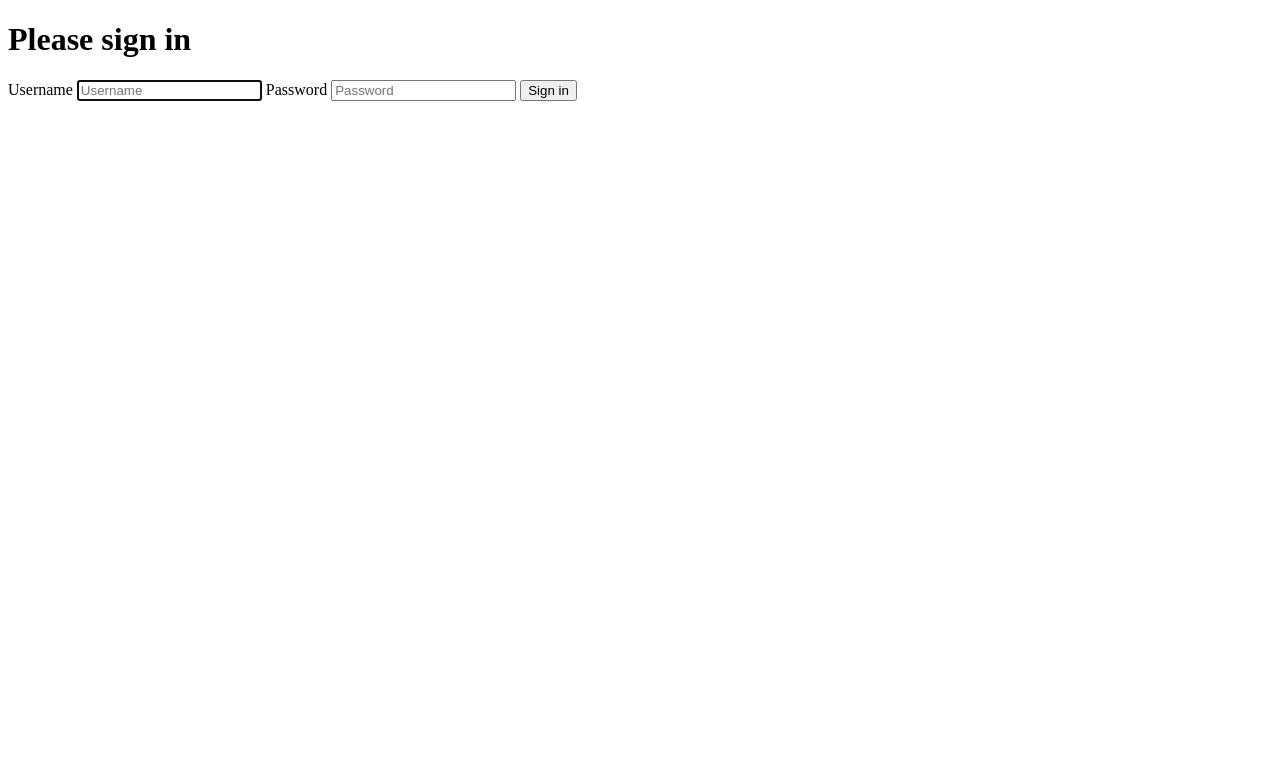
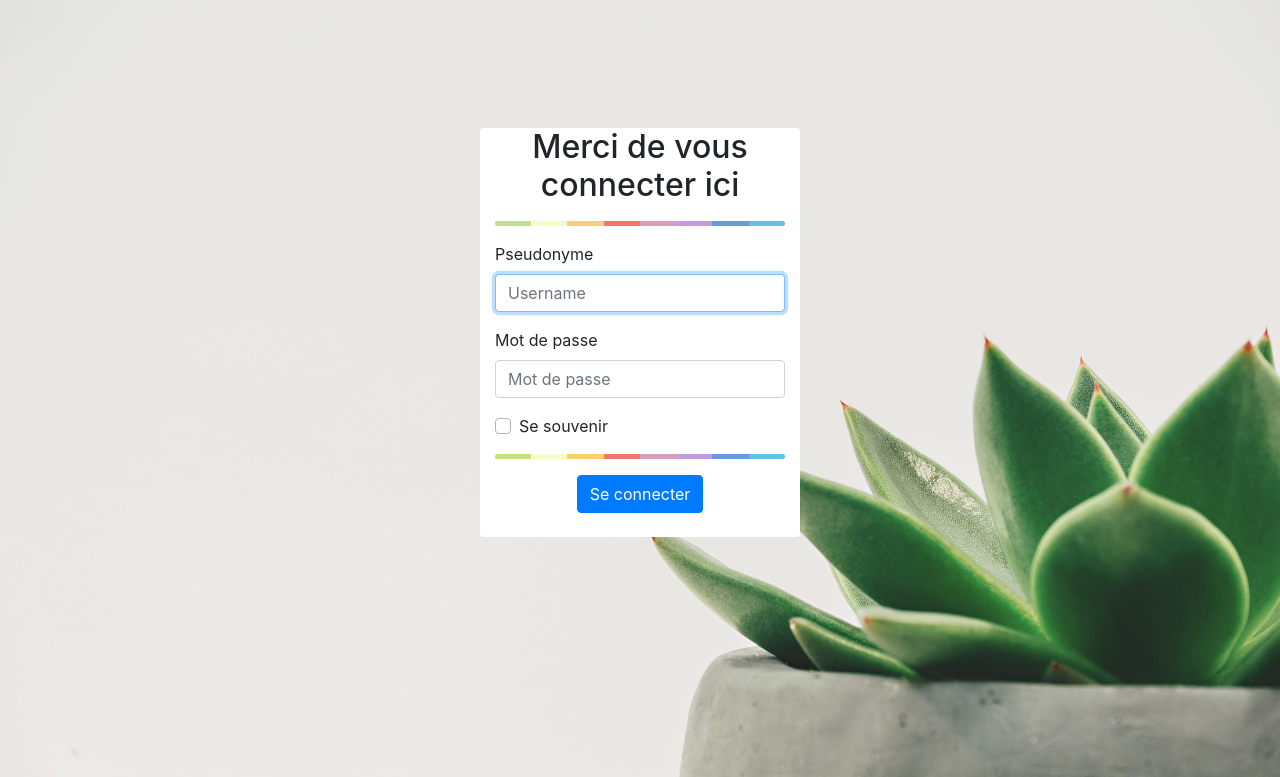
Before and after one commit to clarkeley/minots-ndiamane, a PHP site: template templates/security/login.html.twig in a window 1280 px wide. Shown: the top 777 px of the page. Run offline with PHP 8.4, Linux system fonts and the light colour scheme; the template is opened without the code that fills it, so the values that code supplies are empty; some libraries are stand-ins or nearby versions.

Commit message:
Add remember_me login and css files

```diff
--- /dev/null
+++ b/public/css/alignments.css
@@ -0,0 +1,4 @@
+/* Down space */
+.d-5 {
+    margin-top: 10%;
+}
--- /dev/null
+++ b/public/css/fonds.css
@@ -0,0 +1,27 @@
+/* Fond arc-en-ciel */
+.colorgraph {
+    height: 5px;
+    border-top: 0;
+    background: #c4e17f;
+    border-radius: 5px;
+    background-image: -webkit-linear-gradient(left, #c4e17f, #c4e17f 12.5%, #f7fdca 12.5%, #f7fdca 25%, #fecf71 25%, #fecf71 37.5%, #f0776c 37.5%, #f0776c 50%, #db9dbe 50%, #db9dbe 62.5%, #c49cde 62.5%, #c49cde 75%, #669ae1 75%, #669ae1 87.5%, #62c2e4 87.5%, #62c2e4);
+    background-image: -moz-linear-gradient(left, #c4e17f, #c4e17f 12.5%, #f7fdca 12.5%, #f7fdca 25%, #fecf71 25%, #fecf71 37.5%, #f0776c 37.5%, #f0776c 50%, #db9dbe 50%, #db9dbe 62.5%, #c49cde 62.5%, #c49cde 75%, #669ae1 75%, #669ae1 87.5%, #62c2e4 87.5%, #62c2e4);
+    background-image: -o-linear-gradient(left, #c4e17f, #c4e17f 12.5%, #f7fdca 12.5%, #f7fdca 25%, #fecf71 25%, #fecf71 37.5%, #f0776c 37.5%, #f0776c 50%, #db9dbe 50%, #db9dbe 62.5%, #c49cde 62.5%, #c49cde 75%, #669ae1 75%, #669ae1 87.5%, #62c2e4 87.5%, #62c2e4);
+    background-image: linear-gradient(to right, #c4e17f, #c4e17f 12.5%, #f7fdca 12.5%, #f7fdca 25%, #fecf71 25%, #fecf71 37.5%, #f0776c 37.5%, #f0776c 50%, #db9dbe 50%, #db9dbe 62.5%, #c49cde 62.5%, #c49cde 75%, #669ae1 75%, #669ae1 87.5%, #62c2e4 87.5%, #62c2e4);
+}
+
+/* Fond login */
+body#login {
+    background-image: url("images/fonds/fond_login.jpg");
+    background-repeat:no-repeat;
+    background-size:cover;
+    min-height: 100%;
+    min-width: 100%;
+}
+
+/* fond formulaire login */
+.f-login {
+    background-color: white;
+    border-radius: 1%;
+    box-shadow: inset;
+}
--- a/src/Controller/SecurityController.php
+++ b/src/Controller/Admin/SecurityController.php
@@ -1,6 +1,6 @@
 <?php
 
-namespace App\Controller;
+namespace App\Controller\Admin;
 
 use Symfony\Bundle\FrameworkBundle\Controller\AbstractController;
 use Symfony\Component\HttpFoundation\Response;
--- a/templates/base.html.twig
+++ b/templates/base.html.twig
@@ -3,10 +3,18 @@
     <head>
         <meta charset="UTF-8">
         <title>{% block title %}Welcome!{% endblock %}</title>
-        {% block stylesheets %}{% endblock %}
+        {% block stylesheets %}
+            <link rel="stylesheet" href="https://stackpath.bootstrapcdn.com/bootstrap/4.3.1/css/bootstrap.min.css" integrity="sha384-ggOyR0iXCbMQv3Xipma34MD+dH/1fQ784/j6cY/iJTQUOhcWr7x9JvoRxT2MZw1T" crossorigin="anonymous">
+            <link rel="stylesheet" href="{{ asset('css/fonds.css') }}">
+            <link rel="stylesheet" href="{{ asset('css/alignments.css') }}">
+        {% endblock %}
     </head>
     <body>
         {% block body %}{% endblock %}
-        {% block javascripts %}{% endblock %}
+        {% block javascripts %}
+            <script src="https://code.jquery.com/jquery-3.3.1.slim.min.js" integrity="sha384-q8i/X+965DzO0rT7abK41JStQIAqVgRVzpbzo5smXKp4YfRvH+8abtTE1Pi6jizo" crossorigin="anonymous"></script>
+            <script src="https://cdnjs.cloudflare.com/ajax/libs/popper.js/1.14.7/umd/popper.min.js" integrity="sha384-UO2eT0CpHqdSJQ6hJty5KVphtPhzWj9WO1clHTMGa3JDZwrnQq4sF86dIHNDz0W1" crossorigin="anonymous"></script>
+            <script src="https://stackpath.bootstrapcdn.com/bootstrap/4.3.1/js/bootstrap.min.js" integrity="sha384-JjSmVgyd0p3pXB1rRibZUAYoIIy6OrQ6VrjIEaFf/nJGzIxFDsf4x0xIM+B07jRM" crossorigin="anonymous"></script>
+        {% endblock %}
     </body>
 </html>
--- a/templates/security/login.html.twig
+++ b/templates/security/login.html.twig
@@ -1,36 +1,44 @@
 {% extends 'base.html.twig' %}
 
-{% block title %}Log in!{% endblock %}
+{% block title %}Zone d'administration{% endblock %}
 
 {% block body %}
+    <body id="login">
+        <div class="container d-5 col-lg-3 f-login">
             <form method="post">
                 {% if error %}
                     <div class="alert alert-danger">{{ error.messageKey|trans(error.messageData, 'security') }}</div>
                 {% endif %}
 
-    <h1 class="h3 mb-3 font-weight-normal">Please sign in</h1>
-    <label for="inputUsername" class="sr-only">Username</label>
+                <h2 class="text-center">Merci de vous connecter ici</h2>
+
+                <hr class="colorgraph">
+
+                <div class="form-group">
+                    <label for="inputUsername">Pseudonyme</label>
                     <input type="text" value="{{ last_username }}" name="username" id="inputUsername" class="form-control" placeholder="Username" required autofocus>
-    <label for="inputPassword" class="sr-only">Password</label>
-    <input type="password" name="password" id="inputPassword" class="form-control" placeholder="Password" required>
+                </div>
 
-    <input type="hidden" name="_csrf_token"
-           value="{{ csrf_token('authenticate') }}"
-    >
+                <div class="form-group">
+                    <label for="inputPassword">Mot de passe</label>
+                    <input type="password" name="password" id="inputPassword" class="form-control" placeholder="Mot de passe" required>
+                </div>
 
-    {#
-        Uncomment this section and add a remember_me option below your firewall to activate remember me functionality.
-        See https://symfony.com/doc/current/security/remember_me.html
+                <input type="hidden" name="_csrf_token" value="{{ csrf_token('authenticate') }}">
 
-        <div class="checkbox mb-3">
-            <label>
-                <input type="checkbox" name="_remember_me"> Remember me
-            </label>
+                <div class="custom-control custom-checkbox">
+                    <input type="checkbox" class="custom-control-input" name="_remember_me" id="customCheck1">
+                    <label class="custom-control-label" for="customCheck1">Se souvenir</label>
                 </div>
-    #}
 
-    <button class="btn btn-lg btn-primary" type="submit">
-        Sign in
-    </button>
+                <hr class="colorgraph">
+
+                <div class="row justify-content-center">
+                    <button type="submit" class="btn btn-primary text-center justify-content-center">Se connecter</button>
+                </div>
+
             </form>
+            <br>
+        </div>
+    </body>
 {% endblock %}
```
Also changed, not shown: public/css/images/fonds/fond_login.jpg (added), 1 other file. Lines whose indentation alone changed are shown as unchanged.
